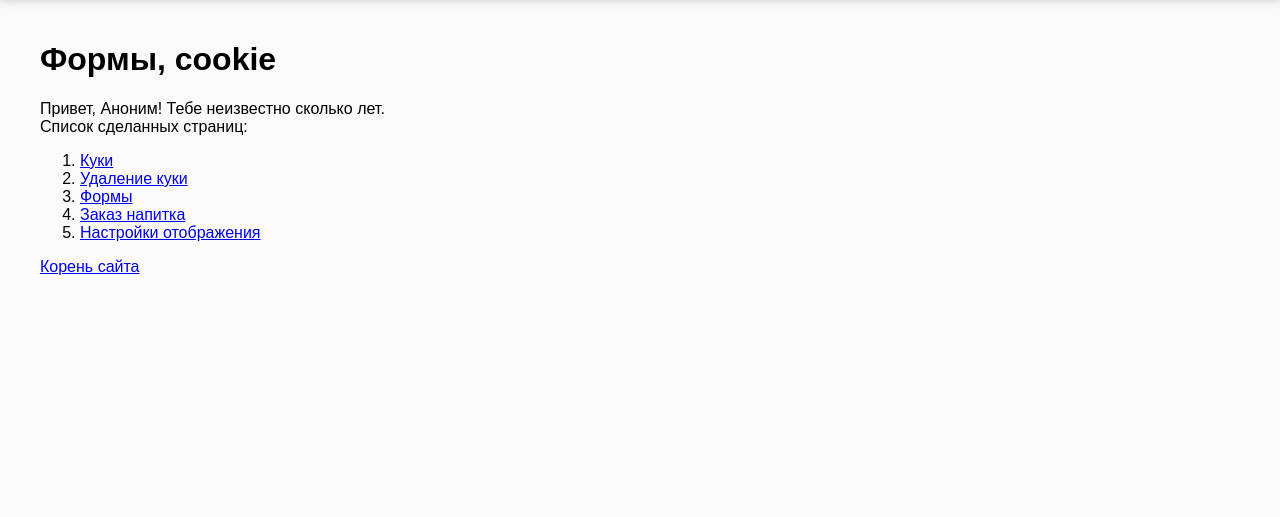
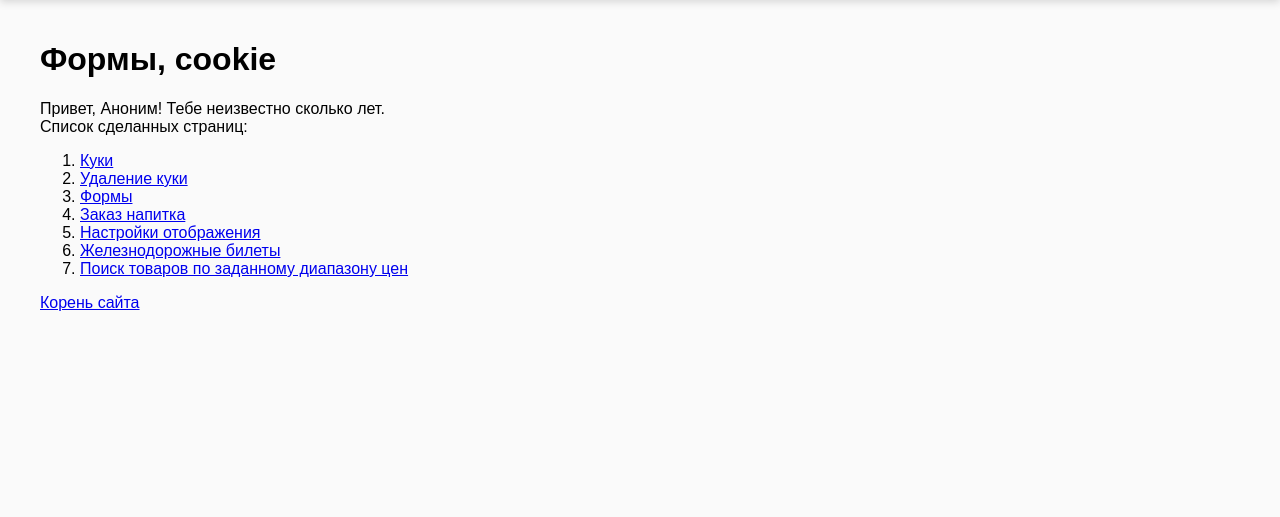
Before and after one commit to IlinGlebD/web-back-labs, a Flask app: page /lab3/ in a window 1280 px wide. Shown: the part 58-575 px from the top of the page. Run offline with Flask 3, Linux system fonts and the light colour scheme.

Commit message:
Редактирование

```diff
--- a/templates/lab3/lab3.html
+++ b/templates/lab3/lab3.html
@@ -11,10 +11,12 @@
     </div>
     <div>Список сделанных страниц:</div>
     <ol>
-       <li><a href="/lab3/cookie">Куки</a></li>
-       <li><a href="/lab3/del_cookie">Удаление куки</a></li>
-       <li><a href="/lab3/form1">Формы</a></li>
-       <li><a href="/lab3/order">Заказ напитка</a></li>
+        <li><a href="/lab3/cookie">Куки</a></li>
+        <li><a href="/lab3/del_cookie">Удаление куки</a></li>
+        <li><a href="/lab3/form1">Формы</a></li>
+        <li><a href="/lab3/order">Заказ напитка</a></li>
         <li><a href="/lab3/settings">Настройки отображения</a></li>
+        <li><a href="/lab3/ticket/order">Железнодорожные билеты</a></li>
+        <li><a href="/lab3/products">Поиск товаров по заданному диапазону цен</a></li>
     </ol>
 {% endblock %}
```
